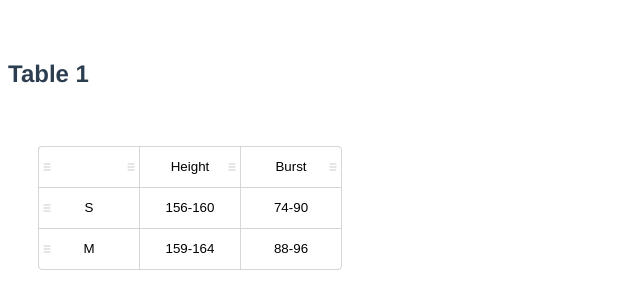
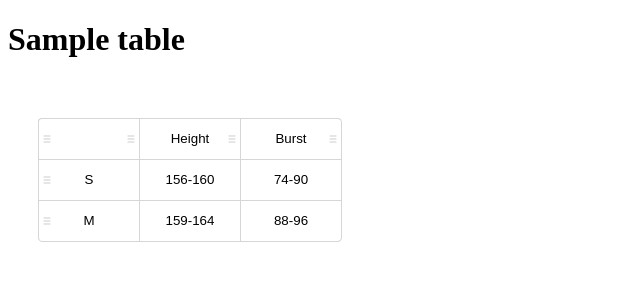
Before and after one commit to getlabl/vue-tabl, a Vue app: page / in a window 1280 px wide. Shown: the top 308 px of the page, without its empty margins (0-640 px from the left). Built offline with nearby package versions, Linux system fonts and the light colour scheme.

Commit message:
[upd] simplified demo

```diff
--- a/src/App.vue
+++ b/src/App.vue
@@ -1,38 +1,15 @@
 <template>
-  <h2>
-    Table 1
-  </h2>
-  <MyTable :data="tableData"></MyTable>
+  <h1>Sample table</h1>
+  <MyTable :data="tableData" />
 </template>
 
-<script lang="ts">
-import { defineComponent, reactive } from 'vue'
+<script lang="ts" setup>
+import { reactive } from 'vue'
 import MyTable from './components/MyTable.vue'
 
-export default defineComponent({
-  name: 'App',
-  components: {
-    MyTable,
-  },
-  setup() {
-    // use case 1
-    const tableData = reactive([
-      ['', 'Height', 'Burst'],
-      ['S', '156-160', '74-90'],
-      ['М', '159-164', '88-96'],
-    ])
-
-    return { tableData }
-  },
-})
+const tableData = reactive([
+  ['', 'Height', 'Burst'],
+  ['S', '156-160', '74-90'],
+  ['М', '159-164', '88-96'],
+])
 </script>
-
-<style lang="scss">
-#app {
-  font-family: Avenir, Helvetica, Arial, sans-serif;
-  -webkit-font-smoothing: antialiased;
-  -moz-osx-font-smoothing: grayscale;
-  color: #2c3e50;
-  margin-top: 60px;
-}
-</style>
```
